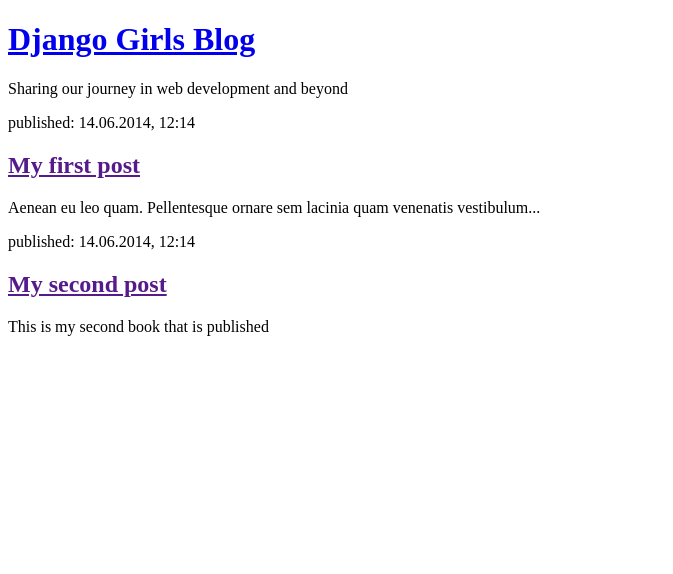
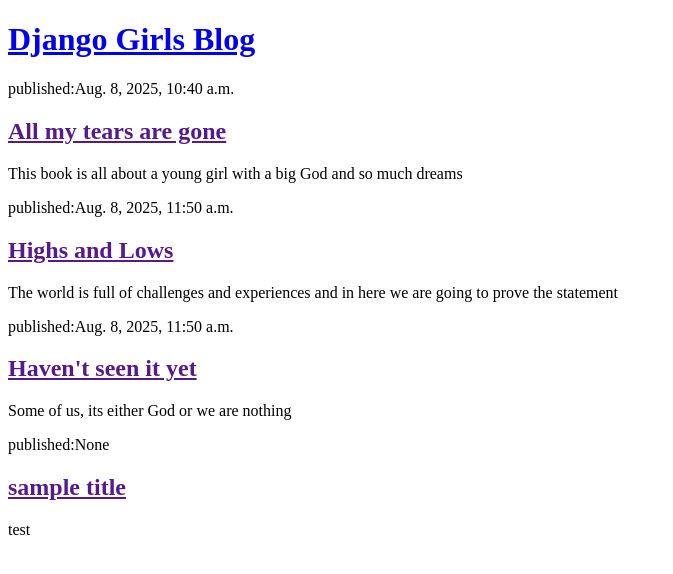
Before and after one commit to tina-codertz/django_blog, a Django app: template blog/templates/blog/post_list.html in a window 1280 px wide. Shown: the top 574 px of the page, without its empty margins (0-673 px from the left). Run offline with Django 5.2, Linux system fonts and the light colour scheme; the template is opened without the code that fills it: values that come from a table or form of the project are taken from there, others are empty; data comes from the database, SQL or seed files in the repository; parts of the project's set-up code (start-up, migrations or seed data) failed here and were passed over.

Commit message:
modified template to display posts from database

```diff
--- a/blog/templates/blog/post_list.html
+++ b/blog/templates/blog/post_list.html
@@ -7,7 +7,7 @@
   </head>
   <body>
 
-   <header>
+   <!-- <header>
     <h1><a href="/">Django Girls Blog</a></h1>
     <p>Sharing our journey in web development and beyond</p>
  </header>
@@ -23,7 +23,18 @@
       <time>published: 14.06.2014, 12:14</time>
       <h2><a href="">My second post</a></h2>
       <p> This is my second book that is published  </p>
-    </article>
+    </article> -->
 
+    <header>
+        <h1><a href="/">Django Girls Blog</a></h1>
+    </header>
+
+     {% for post in posts %}
+     <article>
+        <time>published:{{post.published_date}}</time>
+        <h2><a href="">{{post.title}}</a></h2>
+        <p>{{post.text|linebreaksbr}}</p>
+     </article>
+     {% endfor %}
   </body>
 </html>
--- a/blog/views.py
+++ b/blog/views.py
@@ -4,5 +4,5 @@
 # Create your views here.
 def post_list(request):
     return render(request, 'blog/post_list.html', {})
-
-Post.objects.filter(published_date_lte=timezone.now()).order
+    posts = Post.objects.filter(published_date_lte=timezone.now()).order_by('published_date')
+    return render(request, 'blog/post_list.html', {'posts':posts})
```
